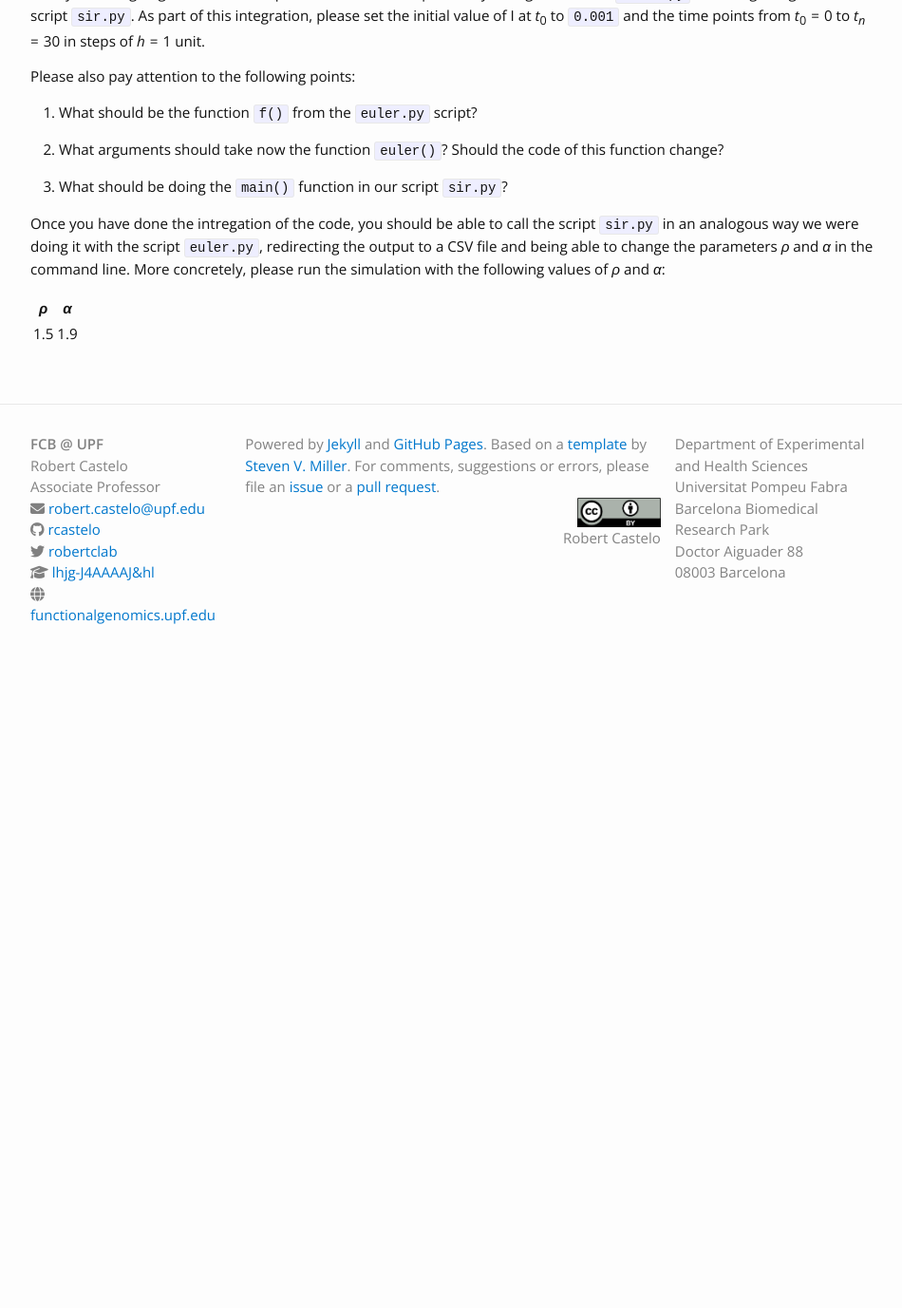
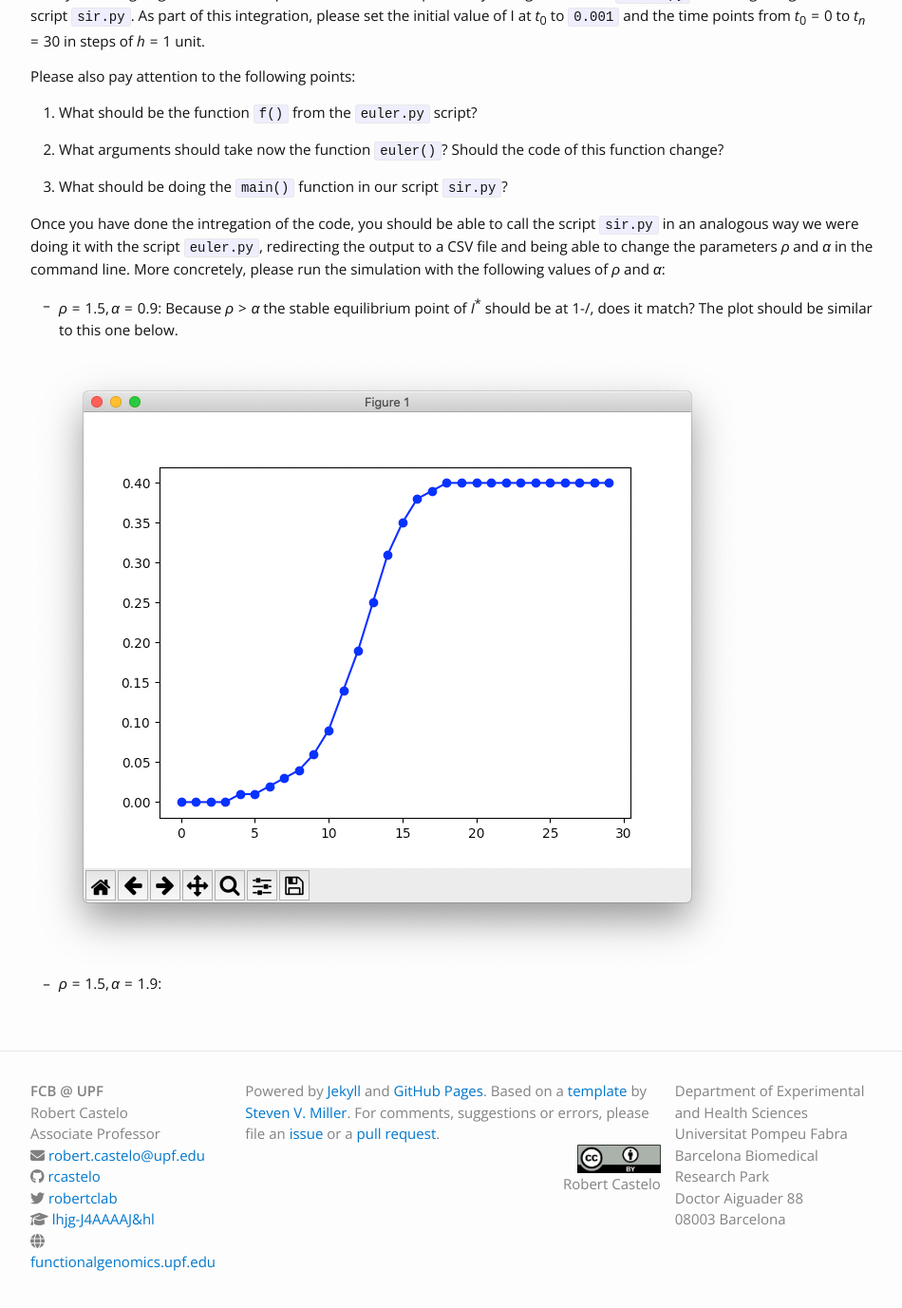
Before and after one commit to funcompbio/funcompbio.github.io, a Jekyll site: the page built from practical6/practical6.md, in a window 1280 px wide and 1400 px high, scrolled down 5683 px. Shown: the top 1377 px of the window at 95% size, without its empty margins (163-1113 px from the left). Built offline with Jekyll 4.4.1, drawn with Linux system fonts in a browser that asks for light colours; nearby versions of some CDN libraries; formulas are drawn with MathJax 3; before the commit the page ends 6402 px from its top, so only the background shows below that.

Commit message:
Updated practical 6.

```diff
--- a/practical6/practical6.html
+++ b/practical6/practical6.html
@@ -149,17 +149,13 @@ t,dX
 <li><p>What should be doing the <code>main()</code> function in our script <code>sir.py</code>?</p></li>
 </ol>
 <p>Once you have done the intregation of the code, you should be able to call the script <code>sir.py</code> in an analogous way we were doing it with the script <code>euler.py</code>, redirecting the output to a CSV file and being able to change the parameters <span class="math inline"><em>ρ</em></span> and <span class="math inline"><em>α</em></span> in the command line. More concretely, please run the simulation with the following values of <span class="math inline"><em>ρ</em></span> and <span class="math inline"><em>α</em></span>:</p>
-<table>
-<thead>
-<tr class="header">
-<th><span class="math inline"><em>ρ</em></span></th>
-<th><span class="math inline"><em>α</em></span></th>
-</tr>
-</thead>
-<tbody>
-<tr class="odd">
-<td>1.5</td>
-<td>1.9</td>
-</tr>
-</tbody>
-</table>
+<ul>
+<li><span class="math inline"><em>ρ</em> = 1.5, <em>α</em> = 0.9</span>: Because <span class="math inline"><em>ρ</em> &gt; <em>α</em></span> the stable equilibrium point of <span class="math inline"><em>I</em><sup>*</sup></span> should be at 1-/, does it match? The plot should be similar to this one below.</li>
+</ul>
+<div class="figure">
+<img src="sirrho15alpha09.png" />
+
+</div>
+<ul>
+<li><span class="math inline"><em>ρ</em> = 1.5, <em>α</em> = 1.9</span>:</li>
+</ul>
```
Also changed, not shown: practical6/sirrho15alpha09.png (added).
